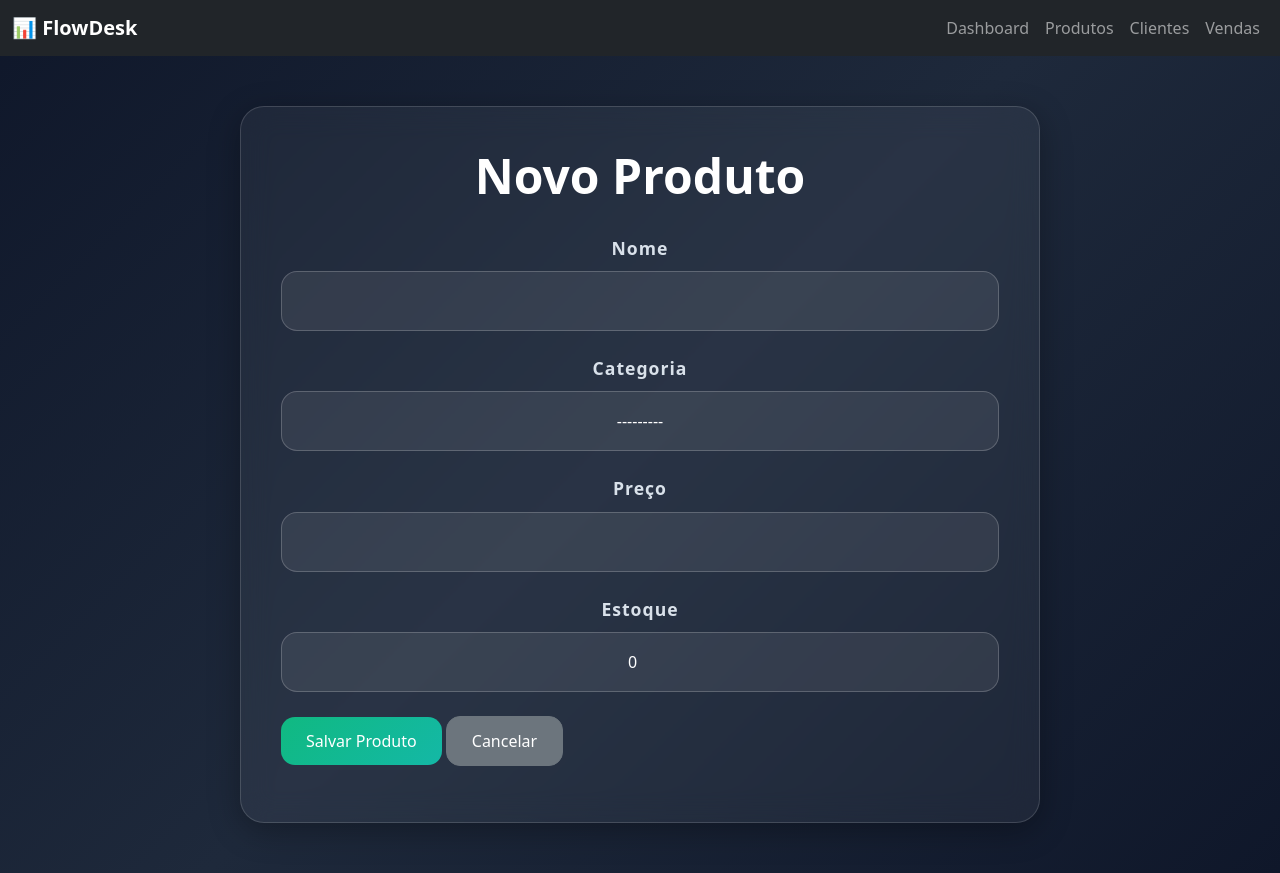
After one commit to felipe-g-ribeiro/flowdesk, a Django app: page /products/novo/ in a window 1280 px wide. The commit adds this page. Run offline with Django 5.2, Linux system fonts and the light colour scheme; data that the repository does not hold is empty.

Commit message:
feat: Adicionado o CSS no formulario do produto

```diff
--- a/flowdesk/core/templates/base.html
+++ b/flowdesk/core/templates/base.html
@@ -1,3 +1,11 @@
+{% load static %}
+
+<link rel="stylesheet" href="{% static 'css/style.css' %}" />
+
+{% block extra_css %}
+
+{% endblock %}
+
 <!DOCTYPE html>
 <html lang="pt-br">
   <head>
@@ -6,21 +14,52 @@
 
     <title>FlowDesk</title>
 
+    <!-- Bootstrap -->
     <link href="https://cdn.jsdelivr.net/npm/bootstrap@5.3.8/dist/css/bootstrap.min.css" rel="stylesheet" />
 
+    <link rel="stylesheet" href="{% static 'css/style.css' %}" />
+
+    <!-- HTMX -->
     <script src="https://unpkg.com/htmx.org@2.0.4"></script>
   </head>
   <body>
-    <nav class="navbar navbar-dark bg-dark">
+    <!-- Navbar -->
+    <nav class="navbar navbar-expand-lg navbar-dark bg-dark">
       <div class="container-fluid">
-        <span class="navbar-brand mb-0 h1">FlowDesk</span>
+        <a class="navbar-brand fw-bold" href="/">📊 FlowDesk</a>
+
+        <button class="navbar-toggler" type="button" data-bs-toggle="collapse" data-bs-target="#navbarNav"><span class="navbar-toggler-icon"></span></button>
+
+        <div class="collapse navbar-collapse menu-direita" id="navbarNav">
+          <ul class="navbar-nav ms-auto">
+            <li class="nav-item">
+              <a class="nav-link" href="/">Dashboard</a>
+            </li>
+
+            <li class="nav-item">
+              <a class="nav-link" href="/products/">Produtos</a>
+            </li>
+
+            <li class="nav-item">
+              <a class="nav-link" href="#">Clientes</a>
+            </li>
+
+            <li class="nav-item">
+              <a class="nav-link" href="#">Vendas</a>
+            </li>
+          </ul>
+        </div>
       </div>
     </nav>
 
+    <!-- Conteúdo -->
     <div class="container mt-4">
       {% block content %}
 
       {% endblock %}
     </div>
+
+    <!-- Bootstrap JS -->
+    <script src="https://cdn.jsdelivr.net/npm/bootstrap@5.3.8/dist/js/bootstrap.bundle.min.js"></script>
   </body>
 </html>
--- a/flowdesk/flowdesk/settings.py
+++ b/flowdesk/flowdesk/settings.py
@@ -118,7 +118,11 @@ USE_TZ = True
 # Static files (CSS, JavaScript, Images)
 # https://docs.djangoproject.com/en/6.1/howto/static-files/
 
-STATIC_URL = 'static/'
+STATIC_URL = '/static/'
+
+STATICFILES_DIRS = [
+    BASE_DIR / "static",
+]
 
 
 # Email
--- a/flowdesk/flowdesk/urls.py
+++ b/flowdesk/flowdesk/urls.py
@@ -20,4 +20,5 @@ from django.urls import path, include
 urlpatterns = [
     path('admin/', admin.site.urls),
     path("", include("core.urls")),
+    path("products/", include("products.urls")),
 ]
--- /dev/null
+++ b/flowdesk/products/forms.py
@@ -0,0 +1,19 @@
+from django import forms
+from .models import Product
+
+
+class ProductForm(forms.ModelForm):
+    class Meta:
+        model = Product
+        fields = "__all__"
+        widgets = {
+            "name": forms.TextInput(attrs={"class": "form-control"}),
+            "category": forms.Select(attrs={"class": "form-select"}),
+            "price": forms.NumberInput(attrs={"class": "form-control"}),
+            "stock": forms.NumberInput(
+                attrs={
+                    "class": "form-control",
+                    "style": "text-align: center;",
+                }
+            ),
+        }
--- /dev/null
+++ b/flowdesk/products/templates/products/product_form.html
@@ -0,0 +1,40 @@
+{% extends 'base.html' %}
+{% load static %}
+
+{% block extra_css %}
+  <link rel="stylesheet" href="{% static 'css/product_form.css' %}" />
+{% endblock %}
+
+{% block content %}
+  <div class="form-card">
+    <h1>Novo Produto</h1>
+
+    <form method="post">
+      {% csrf_token %}
+
+      <div class="mb-4">
+        <label>Nome</label>
+        {{ form.name }}
+      </div>
+
+      <div class="mb-4">
+        <label>Categoria</label>
+        {{ form.category }}
+      </div>
+
+      <div class="mb-4">
+        <label>Preço</label>
+        {{ form.price }}
+      </div>
+
+      <div class="mb-4">
+        <label>Estoque</label>
+        {{ form.stock }}
+      </div>
+
+      <button type="submit" class="btn btn-success">Salvar Produto</button>
+
+      <a href="{% url 'product_list' %}" class="btn btn-secondary">Cancelar</a>
+    </form>
+  </div>
+{% endblock %}
--- /dev/null
+++ b/flowdesk/products/urls.py
@@ -0,0 +1,9 @@
+from django.urls import path
+from .views import product_list
+from .views import product_create
+
+
+urlpatterns = [
+    path("", product_list, name="product_list"),
+    path("novo/", product_create, name="product_create"),
+]
--- a/flowdesk/products/views.py
+++ b/flowdesk/products/views.py
@@ -1,3 +1,29 @@
-from django.shortcuts import render
+from django.shortcuts import render, redirect
+from .models import Product
+from .forms import Product
+from .forms import ProductForm
 
-# Create your views here.
+
+def product_list(request):
+    products = Product.objects.all()
+
+
+
+    return render(
+        request,
+        "products/product_list.html",
+        {"products": products}
+    )
+
+def product_create(request):
+    form = ProductForm(request.POST or None)
+
+    if form.is_valid():
+        form.save()
+        return redirect("product_list")
+
+    return render(
+        request,
+        "products/product_form.html",
+        {"form": form}
+    )
--- /dev/null
+++ b/flowdesk/static/css/product_form.css
@@ -0,0 +1,100 @@
+.form-card {
+    max-width: 850px;
+    margin: 50px auto;
+    padding: 50px;
+
+    background: rgba(20, 25, 35, 0.95);
+
+    border-radius: 25px;
+
+    border-top: 2px solid #53fff1;
+
+    box-shadow:
+        0 0 25px rgba(86, 255, 247, 0.15),
+        0 0 50px rgba(255, 128, 219, 0.08);
+}
+
+.form-card h1 {
+    color: white;
+    font-size: 3rem;
+    font-weight: 700;
+    margin-bottom: 40px;
+    text-align: center;
+}
+
+.form-card form {
+    width: 100%;
+}
+
+.form-card label {
+    display: block;
+    color: #d9e1ea;
+    font-size: 1.1rem;
+    font-weight: 600;
+    margin-bottom: 10px;
+    text-align: center;
+    letter-spacing: 1px;
+}
+
+.form-control,
+.form-select {
+    width: 100%;
+
+    background: white;
+    color: black;
+
+    border: 2px solid rgba(255, 255, 255, 0.15);
+
+    border-radius: 15px;
+
+    height: 60px;
+
+    padding: 10px 20px;
+
+    text-align: center;
+
+    box-sizing: border-box;
+}
+
+.form-control:focus,
+.form-select:focus {
+    background: white;
+
+    color: black;
+
+    border-color: #53fff1;
+
+    box-shadow: 0 0 20px rgba(83, 255, 241, .3);
+}
+
+.form-select option {
+    background: white;
+    color: black;
+}
+
+.btn-success {
+    background: #00c896;
+    border: none;
+
+    border-radius: 14px;
+
+    padding: 12px 30px;
+
+    font-weight: 600;
+}
+
+.btn-success:hover {
+    background: #00b385;
+}
+
+.btn-secondary {
+    border-radius: 14px;
+
+    padding: 12px 30px;
+
+    font-weight: 600;
+}
+
+.mb-4 {
+    margin-bottom: 25px;
+}
--- /dev/null
+++ b/flowdesk/static/css/style.css
@@ -0,0 +1,84 @@
+body {
+    background: linear-gradient(135deg,
+            #0f172a,
+            #1e293b,
+            #0f172a);
+
+    min-height: 100vh;
+    color: white;
+}
+
+.form-card {
+    max-width: 800px;
+    margin: 50px auto;
+    padding: 40px;
+
+    background: rgba(255, 255, 255, 0.05);
+
+    backdrop-filter: blur(15px);
+
+    border: 1px solid rgba(255, 255, 255, 0.15);
+
+    border-radius: 24px;
+
+    box-shadow:
+        0 8px 32px rgba(0, 0, 0, .3);
+}
+
+.form-card h1 {
+    margin-bottom: 30px;
+    font-weight: 700;
+}
+
+.form-control,
+.form-select {
+
+    background: rgba(255, 255, 255, .08);
+
+    color: white;
+
+    border: 1px solid rgba(255, 255, 255, .2);
+
+    border-radius: 16px;
+
+    padding: 15px;
+}
+
+.form-control:focus,
+.form-select:focus {
+
+    border-color: #22d3ee;
+
+    box-shadow:
+        0 0 15px rgba(34, 211, 238, .4);
+
+    background: rgba(255, 255, 255, .1);
+
+    color: white;
+}
+
+label {
+    margin-bottom: 10px;
+    font-size: 1.1rem;
+    font-weight: 500;
+}
+
+.btn-success {
+
+    background: linear-gradient(135deg,
+            #10b981,
+            #14b8a6);
+
+    border: none;
+
+    border-radius: 14px;
+
+    padding: 12px 25px;
+}
+
+.btn-secondary {
+
+    border-radius: 14px;
+
+    padding: 12px 25px;
+}
```
Also changed, not shown: flowdesk/core/static/css/style.css (added, +46 -0 lines), flowdesk/products/templates/products/product_list.html (added, +31 -0 lines).
